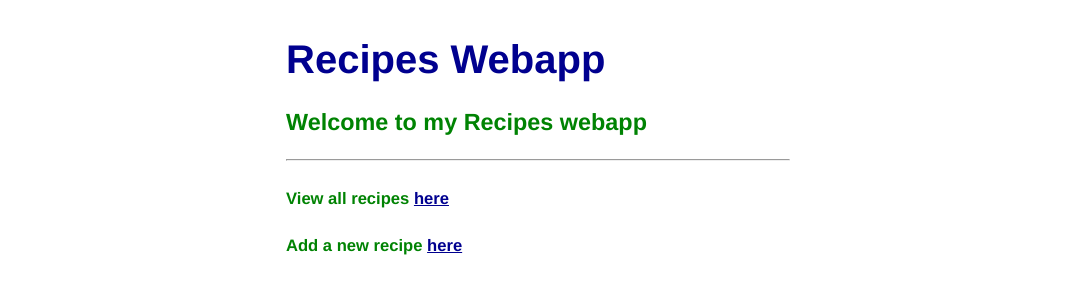
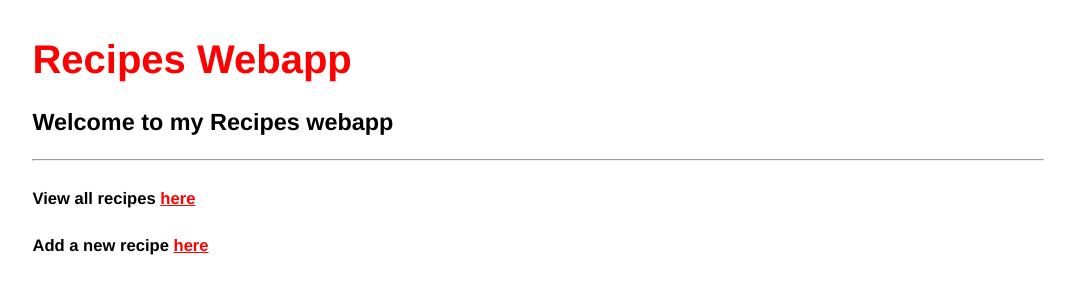
Before and after one commit to ronniesong0809/cs410c-Ronnie-Song, a Flask app: page / in a window 1280 px wide. Shown: the top 300 px of the page, without its empty margins (102-1177 px from the left). Run offline with Flask 2, Linux system fonts and the light colour scheme.

Commit message:
style: change layout

```diff
--- a/final-project/static/style.css
+++ b/final-project/static/style.css
@@ -1,13 +1,13 @@
 body {
     font-family: "Helvetica", sans-serif;
     font-size: 20px;
-    color: #008303;
+    color: black;
 }
 
 a,
 h1,
 h2 {
-    color: #00008F;
+    color: red;
 }
 
 form {
@@ -24,7 +24,7 @@
 .page {
     margin: .1em auto;
     padding: .1em;
-    width: 504px;
+    width: 80%;
 }
 
 .rp {
--- a/final-project/templates/index.html
+++ b/final-project/templates/index.html
@@ -6,7 +6,7 @@
 
     {% for rp in rps %}
     <p class=rp>
-    <table border="1">
+    <table border="1" style="width=100%">
         <tr>
             <td><b>Title: </b></td>
             <td>{{ rp.title }}</td>
```
